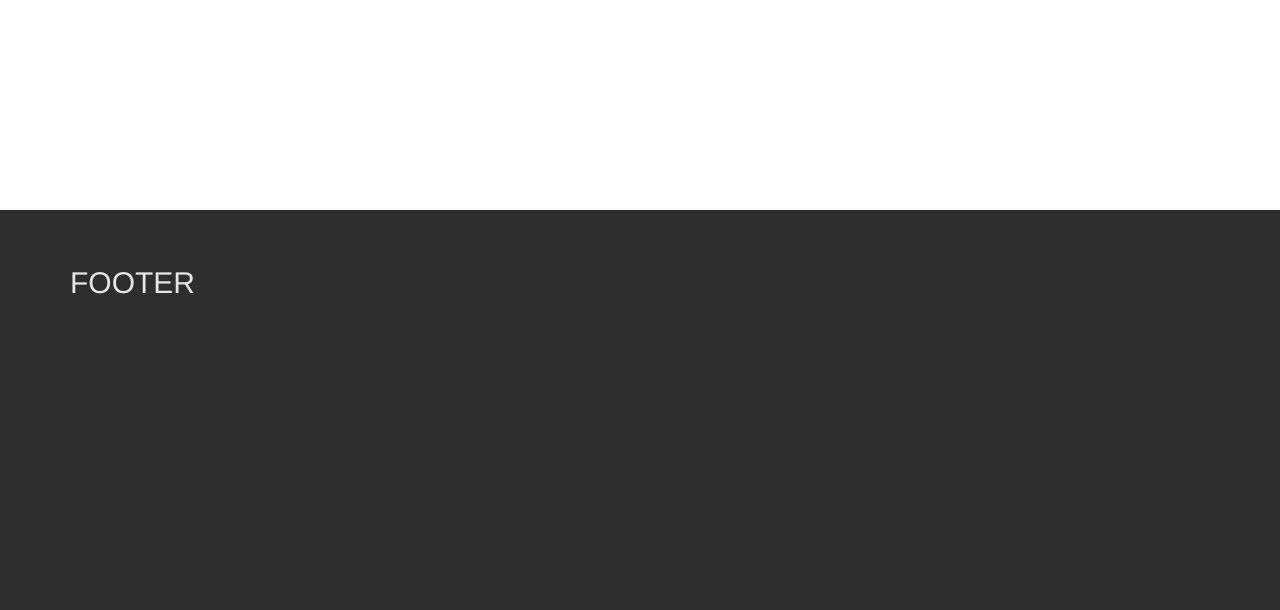
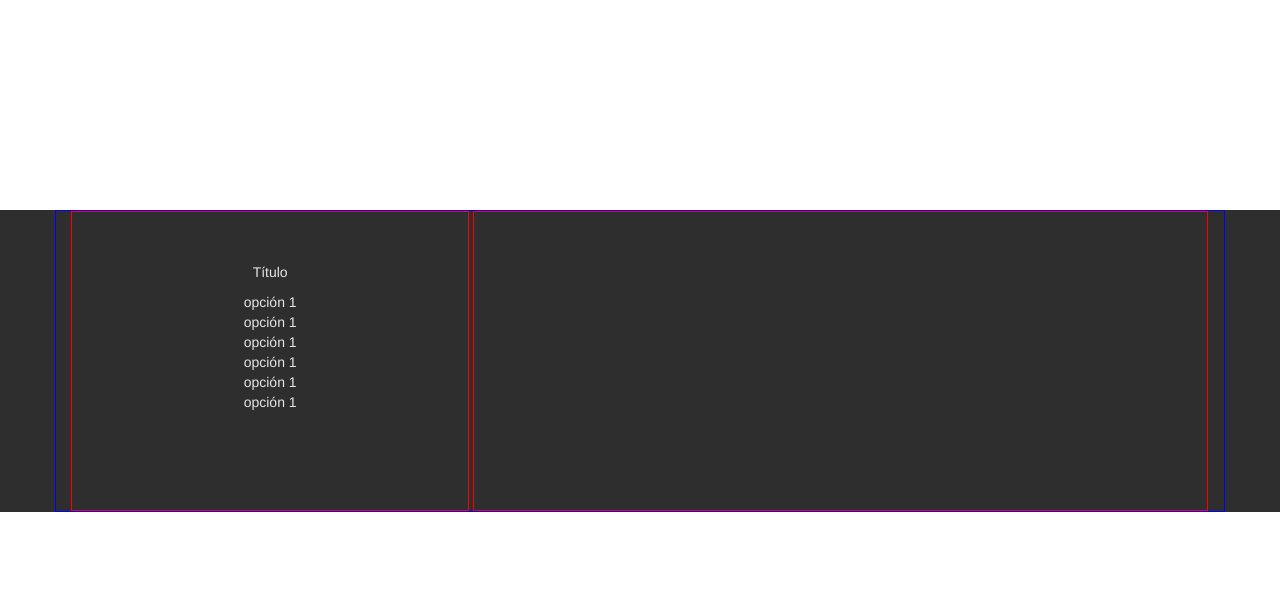
Before and after one commit to fmunoz88/fmunoz, a PHP site: page / in a window 1280 px wide. Shown: the part 3440-4050 px from the top of the page. After the commit the page ends 3952 px from the top, so only its background shows below. Run offline with PHP 8.4, Linux system fonts and the light colour scheme; some libraries are stand-ins or nearby versions.

Commit message:
Modificación de footer. Avance.

```diff
--- a/css/component.css
+++ b/css/component.css
@@ -127,8 +127,8 @@
     .cbp-hrmenu {
         font-size: 120%;
         border: none;
-        min-width: 1170px;
         padding: 0;
+        width: 100%;
     }
 
     .cbp-hrmenu > ul,
--- a/css/responsive.css
+++ b/css/responsive.css
@@ -8,16 +8,46 @@
         height: 100%;
         padding: 420px 20px 50px 20px;
     }
+
+    /* Footer */
+	section#footer .container .footer-left {
+		width: 100%;
+	}
+
+	section#footer .container .footer-right {
+		width: 100%;
+		margin-top: 30px;
+	}
 }
 
 /* -- Tablets -- */
 @media (min-width: 768px) and (max-width: 991px) {
+
+	/* Footer */
+	/* Footer */
+	section#footer .container .footer-left {
+		width: 35%;
+	}
+
+	section#footer .container .footer-right {
+		vertical-align: top;
+		width: 64.3%;
+	}
 
 }
 
 /* -- Desktops Medium -- */
 @media (min-width: 992px) and (max-width: 1199px) {
 
+	/* Footer */
+	section#footer .container .footer-left {
+		width: 35%;
+	}
+
+	section#footer .container .footer-right {
+		vertical-align: top;
+		width: 64.4%;
+	}
 
 }
 
--- a/css/style.css
+++ b/css/style.css
@@ -28,7 +28,7 @@ h5 { font-size: 16px; }
 .txt-bold { font-weight: 700; }
 .txt-uppercase { text-transform: uppercase; }
 
-a { text-decoration:none;}
+a { text-decoration:none; }
 a:link { text-decoration:none; }
 a:visited { text-decoration:none; }
 a:active, a:focus { outline: none !important; }
@@ -95,10 +95,6 @@ section.separator > .container h2 {
 	line-height: 146px;
 }
 
-/* barra 1 */
-
-/* barra 2 */
-
 /* Home */
 
 section#home {
@@ -132,25 +128,13 @@ section#home .fullscreen .home-page .inner-home{
 	height: 100%;
 }
 
-/*
-.image1{
-	background-image:url(../images/back-1.jpg);
-}
-
-.image2{
-	background-image:url(../images/back-2.jpg);
-}
-.image3{
-	background-image:url(../images/back-3.jpg);
-}*/
-
 /* Page Content */
 
 /* About */
 
 section#about {
 	color: #E6E6E6;
-	background: #3498db;
+	background: #47a3da;
 	margin:0;
 	width: 100%;
 	padding:25px 0;
@@ -209,10 +193,32 @@ section#footer {
 }
 
 section#footer .container {
-	height: 400px;
+	border: 1px solid blue;
+	/*height: 400px;*/
 }
 
 section#footer .container h2 {
 	margin: 0;
 	line-height: 146px;
 }
+
+section#footer .container .footer-page {
+	border: 1px solid red;
+	display: inline-block;
+	height: 300px;
+	padding: 50px 0px 50px 0px;
+	text-align: center;
+}
+
+section#footer .container .footer-left {
+	width: 35%;
+}
+
+section#footer .container .footer-right {
+	vertical-align: top;
+	width: 64.6%;
+}
+
+section#footer .container .footer-page .footer-page-inner a{
+	color: #E6E6E6;
+}
--- a/index.php
+++ b/index.php
@@ -33,40 +33,6 @@
 			<li>
 				<a href="#contact" class="clickscroll">CONTACT ME</a>
 			</li>
-			<!--<li>
-				<a href="#">PROJECTS</a>
-				<div class="cbp-hrsub">
-					<div class="cbp-hrsub-inner">
-						<div>
-							<h4>Learning &amp; Games</h4>
-							<ul>
-								<li><a href="#">Catch the Bullet</a></li>
-								<li><a href="#">Snoopydoo</a></li>
-								<li><a href="#">Fallen Angel</a></li>
-								<li><a href="#">Sui Maker</a></li>
-								<li><a href="#">Wave Master</a></li>
-								<li><a href="#">Golf Pro</a></li>
-							</ul>
-							<h4>Utilities</h4>
-							<ul>
-								<li><a href="#">Gadget Finder</a></li>
-								<li><a href="#">Green Tree Express</a></li>
-							</ul>
-						</div>
-						<div>
-							<h4>Entertainment</h4>
-							<ul>
-								<li><a href="#">Gadget Finder</a></li>
-								<li><a href="#">Green Tree Express</a></li>
-								<li><a href="#">Green Tree Pro</a></li>
-								<li><a href="#">Holy Cannoli</a></li>
-								<li><a href="#">Wobbler 3.0</a></li>
-								<li><a href="#">Coolkid</a></li>
-							</ul>
-						</div>
-					</div>
-				</div><
-			</li>-->
 			<li>
 				<a href="#">FREEWARE</a>
 				<div class="cbp-hrsub">
@@ -162,7 +128,36 @@
 	</section>
 	<section id="footer">
 		<div class="container">
-			<h2>FOOTER</h2>
+			<div class="footer-page footer-left">
+				<div class="footer-page-inner">
+					<p>Título</p>
+					<ul>
+						<li>
+							<a href="">opción 1</a>
+						</li>
+						<li>
+							<a href="">opción 1</a>
+						</li>
+						<li>
+							<a href="">opción 1</a>
+						</li>
+						<li>
+							<a href="">opción 1</a>
+						</li>
+						<li>
+							<a href="">opción 1</a>
+						</li>
+						<li>
+							<a href="">opción 1</a>
+						</li>
+					</ul>
+				</div>
+			</div>
+			<div class="footer-page footer-right">
+				<div class="footer-page-inner ">
+
+				</div>
+			</div>
 		</div>
 	</section>
     <!-- HTML5 Shim and Respond.js IE8 support of HTML5 elements and media queries -->
```
